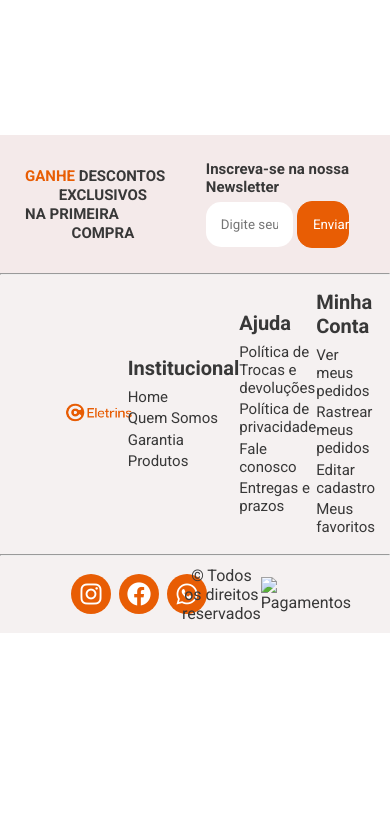
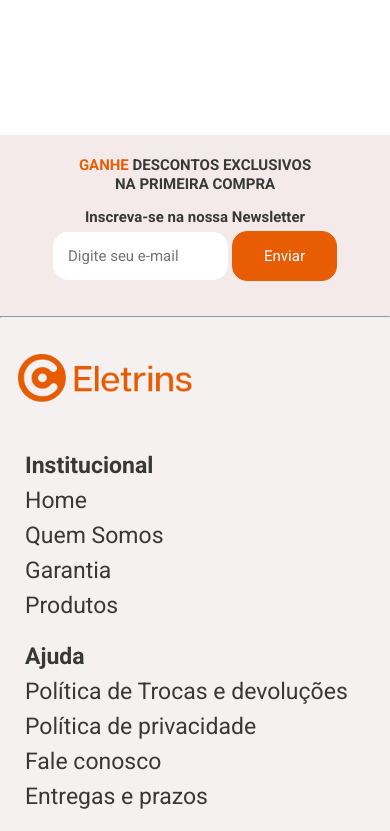
Before and after one commit to martins1015/Footer-Eletrins, a plain HTML site: page index.html in a window 390 px wide. Shown: the part 540-1371 px from the top of the page. Before the commit the page ends 1173 px from the top, so only its background shows below. Drawn offline with Linux system fonts and the light colour scheme.

Commit message:
update-footer
Deixei o rodapé responsivo

```diff
--- a/css/style.css
+++ b/css/style.css
@@ -22,9 +22,10 @@ main{
 
 #footer-container{
     box-sizing: border-box;
+
 }
 
-#div-section-first{
+#div-section-one{
     width: 100%;
     display: flex;
     align-items: center;
@@ -33,7 +34,7 @@ main{
     justify-content: space-between;
 }
 
-#text-newlestter{
+#text-newsletter{
     width: 100%;
     padding: 0px 20px;
     align-items: center;
@@ -42,7 +43,7 @@ main{
 
 }
 
-#text-newlestter span{
+#text-newsletter span{
     font-weight: 700;
     font-size: 15px;
     text-align: center;
@@ -56,13 +57,13 @@ main{
     color: var(--primary-button-color);
 }
 
-#form-newlestter{
+#form-newsletter{
     width: 100%;
     margin: 5px;
     justify-content: center;
 }
 
-#form-newlestter h1{
+#form-newsletter h1{
     font-size: 15px;
     color: #383838;
     margin-bottom: 5px;
@@ -194,3 +195,117 @@ main{
     height: 100%;
     margin-right: 2rem;
 }
+
+
+@media screen and (max-width: 450px) {
+    *{
+        box-sizing: border-box;
+        padding: 0px;
+        margin: 0;
+    }
+    #div-section-one{
+        width: 100%;
+        display: flex;
+        flex-direction: column;
+        align-items: center;
+        justify-content: center;
+    }
+
+
+
+    #form-newsletter{
+        width: 100%;
+        align-items: center;
+        justify-content: center;
+        padding: 15px;
+        margin: 0;
+    }
+
+    #form-newsletter{
+        text-align: center;
+        width: 100%;
+        justify-content: center;
+    }
+
+    #email{
+        width: 50%;
+        font-size: 15px;
+    }
+
+    #button-form{
+        width: 30%;
+        font-size: 15px;
+    }
+
+
+    #div-section-two {
+        background-color: var(--secundary-bg-color);
+        width: 100%;
+        display: flex;
+        flex-direction: column;
+
+
+    }
+
+    #logo-footer img{
+        width: 50%;
+        margin: 0;
+
+    }
+
+    .footer-content{
+        width: 100%;
+        display: flex;
+        flex-direction: column;
+        padding: 25px 10px;
+        gap: 1rem;
+        padding-bottom: 30px;
+        align-items: baseline;
+
+    }
+    .footer-content h1{
+        font-size: 23px;
+
+    }
+    .footer-content li{
+        margin-bottom: .5rem;
+        font-size: 23px;
+
+    }
+
+    #institucional, #ajuda, #minha-conta{
+        margin-left: 0px;
+    }
+
+    #div-section-tree{
+        width: 100%;
+        display: flex;
+        flex-direction: column;
+        align-items: center;
+        justify-content: center;
+    }
+
+    #footer-social-media{
+        width: 100%;
+        align-items: center;
+        justify-content: center;
+        padding-bottom: 10px;
+        padding-top: 10px;
+        margin: 0;
+    }
+
+    #footer-copyright{
+        font-size: 15px;
+        padding: 15px;
+    }
+
+    #pagamentos img{
+        padding: 15px 15px;
+        width: 100%;
+        align-items: center;
+        justify-content: center;
+    }
+
+
+
+}
--- a/index.html
+++ b/index.html
@@ -15,15 +15,15 @@
 
     <footer>
         <div id="footer-container">
-                <div id="div-section-first">
-                    <div id="text-newlestter">
+                <div id="div-section-one">
+                    <div id="text-newsletter">
                         <span id="span-h1">
                             Ganhe
                         </span>
                         <span>descontos exclusivos <br>na primeira compra</span>
 
                     </div>
-                    <div id="form-newlestter">
+                    <div id="form-newsletter">
                         <h1>Inscreva-se na nossa Newsletter</h1>
                         <input type="email" name="email" id="email" placeholder="Digite seu e-mail">
                         <button type="submit" id="button-form">Enviar</button>
```
Also changed, not shown: img/img.1.jpg (added), img/img.2.jpg (added).
